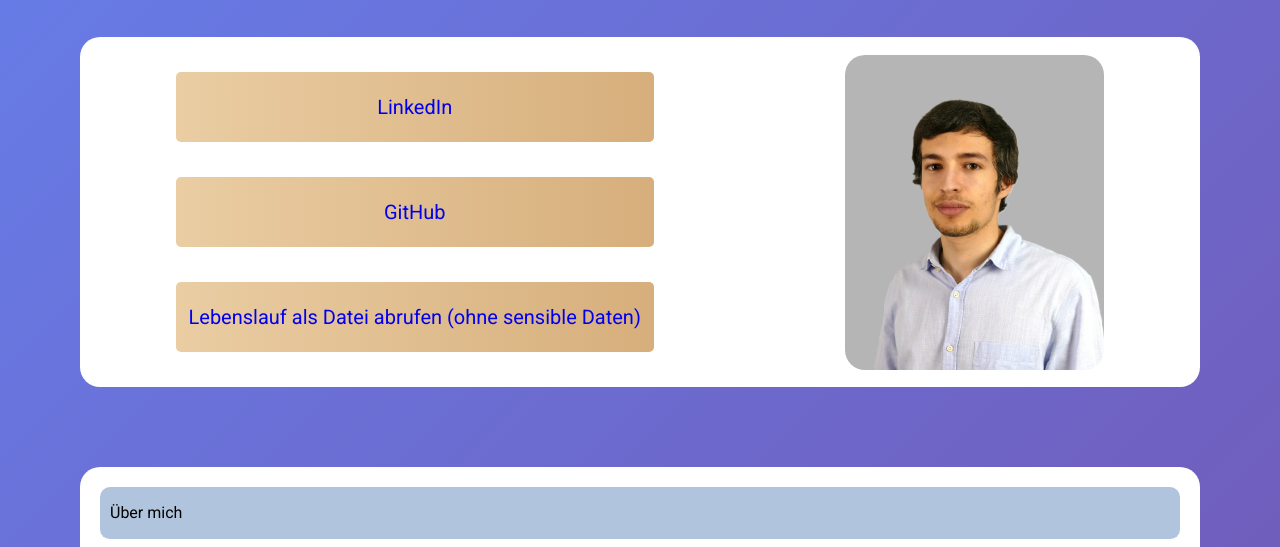
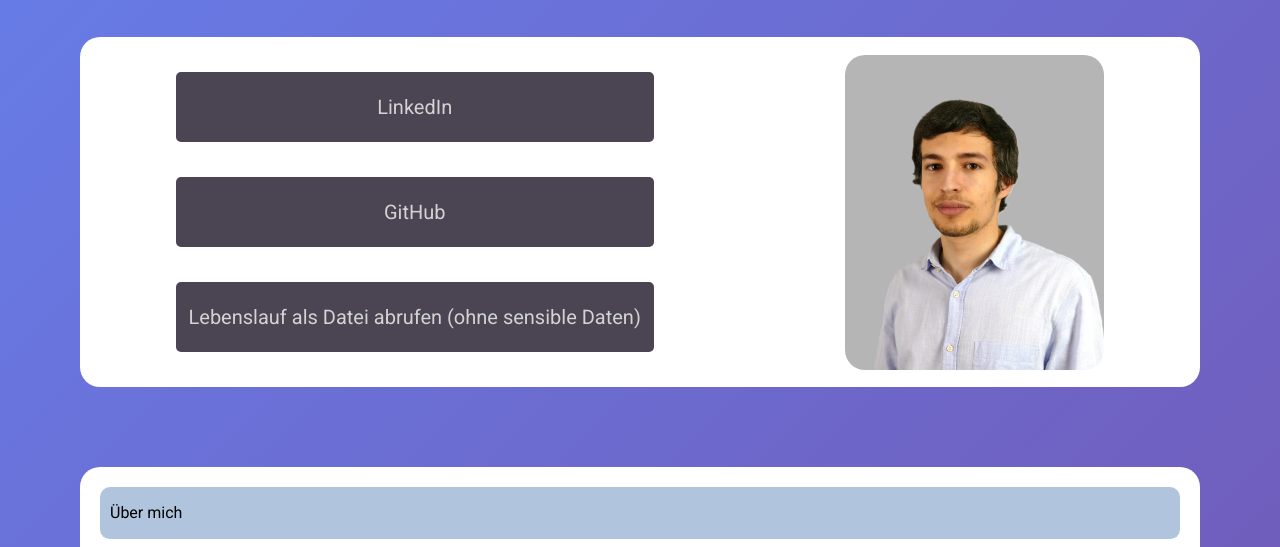
Before and after one commit to eldangold/personal-website, a plain HTML site: page index.html in a window 1280 px wide. Shown: the part 171-718 px from the top of the page. Drawn offline with Linux system fonts and the light colour scheme.

Commit message:
Improve color gamma (partially using Pantone guidelines)

```diff
--- a/index.html
+++ b/index.html
@@ -12,13 +12,13 @@
     <h1>Eldan Gold</h1>
     <div class="head-container">
       <div class="contact-options">
-        <button class="contact-options-button btn-grad">
+        <button class="contact-options-button">
           <a href="https://linkedin.com/in/eldangold/">LinkedIn</a>
         </button>
-        <button class="contact-options-button btn-grad">
+        <button class="contact-options-button">
           <a href="https://github.com/eldangold">GitHub</a>
         </button>
-        <button class="contact-options-button btn-grad">
+        <button class="contact-options-button">
           <a href="linkedin.com"
             >Lebenslauf als Datei abrufen (ohne sensible Daten)</a
           >
--- a/style-desktop.css
+++ b/style-desktop.css
@@ -59,7 +59,7 @@ h1 {
   display: block;
   cursor: pointer;
   padding: 10px;
-  background-color: lightblue;
+  background-color: lightsteelblue;
   border-radius: 10px;
 }
 
@@ -123,30 +123,13 @@ ul {
 .contact-options-button {
   border-radius: 5px;
   border-style: none;
-  background-color: lightsteelblue;
+  background-color: #4a4453;
   height: 20%;
   padding: 1vw;
 }
 
-.btn-grad {
-  background-image: linear-gradient(
-    to right,
-    #eacda3 0%,
-    #d6ae7b 51%,
-    #eacda3 100%
-  );
-}
-.btn-grad {
-  text-align: center;
-  transition: 0.5s;
-  background-size: 200% auto;
-  color: white;
-}
-
-.btn-grad:hover {
-  background-position: right center;
-  color: #fff;
-  text-decoration: none;
+.contact-options-button > a {
+  color: lightgray;
 }
 
 .form-main-container {
@@ -159,14 +142,14 @@ ul {
 footer {
   display: flex;
   align-items: center;
-  background-color: lightblue;
-  background-color: darkgray;
+  background-color: #222027;
   justify-content: center;
   margin-top: auto;
 }
 
 .footer-text {
-  font-size: 1.5em;
+  color: lightgray;
+  font-size: 1.35em;
   text-align: center;
   line-height: 1.5;
 }
```
